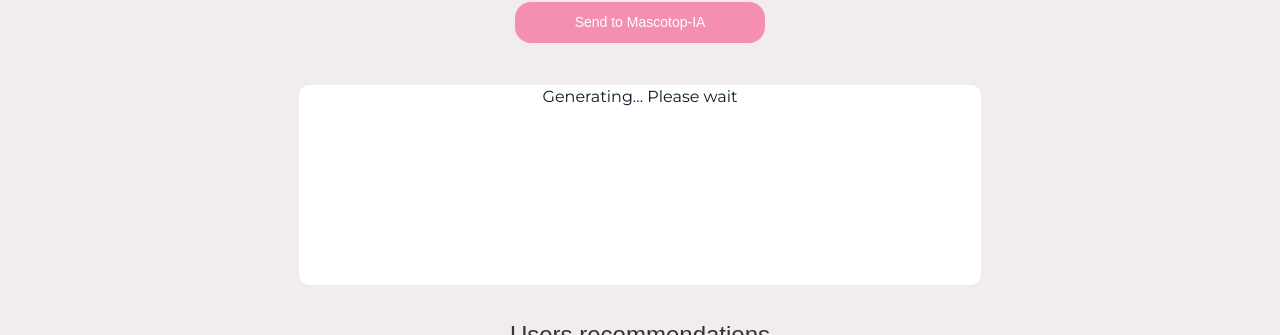
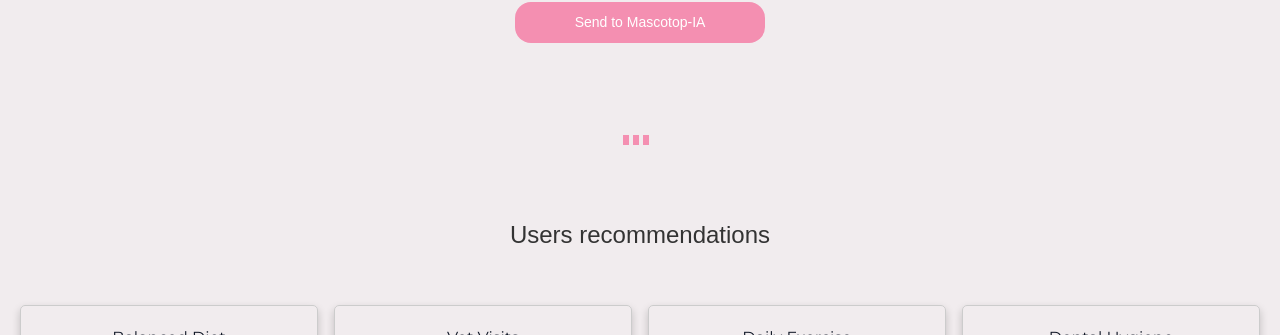
Before and after one commit to No-Country/c14-58-react-node, a React (Vite) app in the folder front/: page /mascotop-IA in a window 1280 px wide. Both pictures are taken after typing "Sample" into the empty fields and a click on the button "Send to Mascotop-IA". Shown: the part 244-579 px from the top of the page. Built offline with nearby package versions, Linux system fonts and the light colour scheme; no server answers.

Commit message:
Added svg loader

```diff
--- a/front/src/components/PromptAndResponse/index.jsx
+++ b/front/src/components/PromptAndResponse/index.jsx
@@ -2,6 +2,7 @@ import { useEffect, useState, useRef } from "react";
 import styled from "@emotion/styled";
 import getPrompt from "../../hooks/usePrompt";
 import RecommendationsSection from "./RecommendationsSection";
+import "./prompt.css";
 
 const Chat = styled.div`
   display: flex;
@@ -109,17 +110,61 @@ export default function PromptAndResponse() {
         <SubmitButton type="submit">Send to Mascotop-IA</SubmitButton>
       </Form>
       {loading ? (
-        <div
-          style={{
-            height: "25vh",
-            backgroundColor: "#fff",
-            width: "55%",
-            textAlign: "center",
-            borderRadius: "10px",
-          }}
+        // <div
+        //   style={{
+        //     height: "25vh",
+        //     backgroundColor: "#fff",
+        //     width: "55%",
+        //     textAlign: "center",
+        //     borderRadius: "10px",
+        //   }}
+        // >
+        //   Generating... Please wait
+        // </div>
+        <svg
+          version="1.1"
+          id="L9"
+          xmlns="http://www.w3.org/2000/svg"
+          x="0px"
+          y="0px"
+          viewBox="0 0 100 100"
+          enableBackground="new 0 0 0 0"
+          xmlSpace="preserve"
         >
-          Generating... Please wait
-        </div>
+          <rect x="20" y="50" width="6" height="10" fill="#f48fb1">
+            <animateTransform
+              attributeType="xml"
+              attributeName="transform"
+              type="translate"
+              values="0 0; 0 20; 0 0"
+              begin="0"
+              dur="0.6s"
+              repeatCount="indefinite"
+            />
+          </rect>
+          <rect x="30" y="50" width="6" height="10" fill="#f48fb1">
+            <animateTransform
+              attributeType="xml"
+              attributeName="transform"
+              type="translate"
+              values="0 0; 0 20; 0 0"
+              begin="0.2s"
+              dur="0.6s"
+              repeatCount="indefinite"
+            />
+          </rect>
+          <rect x="40" y="50" width="6" height="10" fill="#f48fb1">
+            <animateTransform
+              attributeType="xml"
+              attributeName="transform"
+              type="translate"
+              values="0 0; 0 20; 0 0"
+              begin="0.4s"
+              dur="0.6s"
+              repeatCount="indefinite"
+            />
+          </rect>
+        </svg>
       ) : (
         <Response id="response-textarea" value={response} readOnly />
       )}
--- /dev/null
+++ b/front/src/components/PromptAndResponse/prompt.css
@@ -0,0 +1,12 @@
+svg{
+    width: 100px;
+    height: 100px;
+    margin-left: 25px;
+    display:inline-block;
+
+  }
+
+  rect{
+    background-color: #f48fb1;
+    color: #f48fb1;
+  }
```
